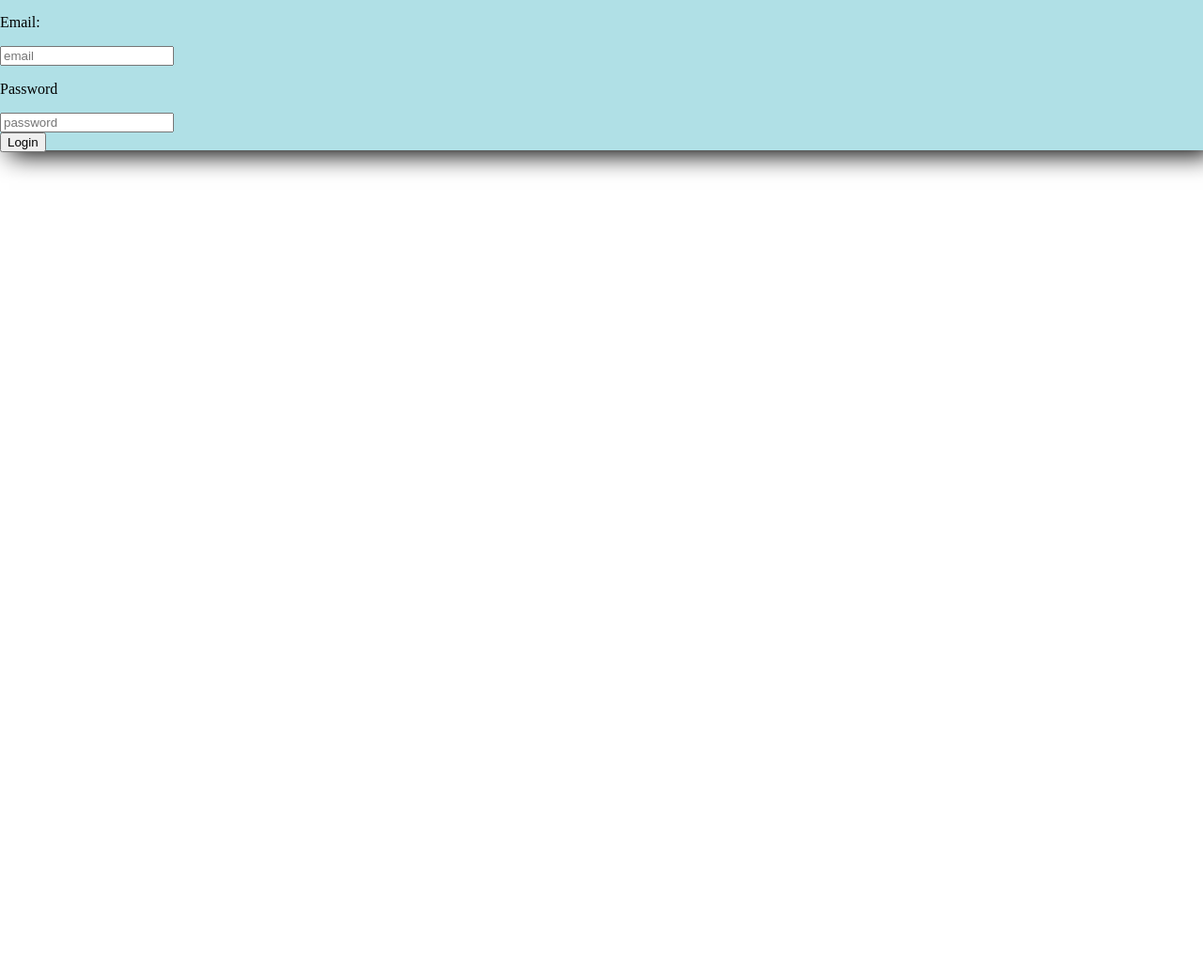
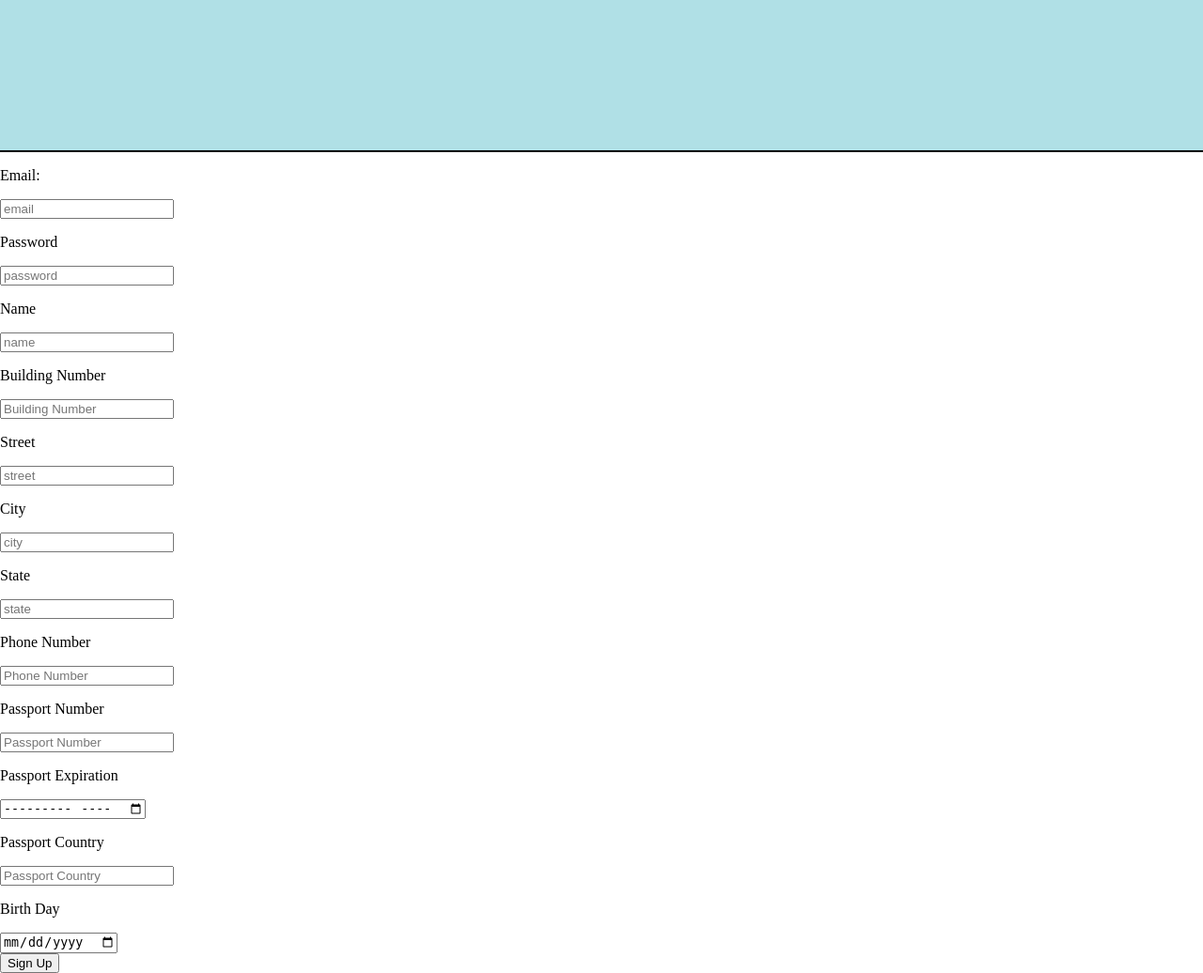
Before and after one commit to Thaileaf/DatabaseAirlines, a Flask app: page /userSignUp in a window 1280 px wide. Shown: the whole page at 94% size. Before the commit the page ends 186 px from the top, so only its background shows below. Run offline with Flask 2, Linux system fonts and the light colour scheme.

Commit message:
login and register finished

```diff
--- a/queries/createTables.sql
+++ b/queries/createTables.sql
@@ -82,8 +82,8 @@ create table Customers(
 	street 				VARCHAR(30) NOT NULL,
 	city 				VARCHAR(20) NOT NULL,
 	state 				VARCHAR(20) NOT NULL,
-	phone_number		 CHAR(12),
-	passport_number 		CHAR(9) NOT NULL,
+	phone_number		 VARCHAR(20),
+	passport_number 	    VARCHAR(20) NOT NULL,
 	passport_expiration 		DATE NOT NULL,
 	passport_country 		VARCHAR(20) NOT NULL,
 	date_of_birth 			DATE NOT NULL
--- a/register.py
+++ b/register.py
@@ -4,8 +4,8 @@ import hashlib
 import sys
 #Define route for login
 @app.route('/login')
-def login():
-	return render_template('LoginAuth/login.html')
+def login(isCus = True):
+	return render_template('LoginAuth/login.html', value = isCus)
 
 #Define route for register
 @app.route('/signup')
@@ -44,7 +44,7 @@ def loginAuth():
 	if customer:
 		email = request.form['email']
 		query = 'SELECT * FROM customers WHERE email = %s and password = %s'
-		cursor.execute(query, (email, password))
+		cursor.execute(query, (email, hashed_password))
 
 	else:
 		username = request.form['username']
@@ -69,37 +69,64 @@ def loginAuth():
 		return redirect('/')
 	else:
 		#returns an error message to the html page
-		error = 'Invalid login or username'
-		return render_template('LoginAuth/login.html', error=error)
+		if customer:
+			error = 'Invalid password or email'
+			value = True
+		else:
+			error = 'Invalid password or username'
+			value = False
+
+
+		return render_template('LoginAuth/login.html', error=error, value = value )
 
 #Authenticates the user register
 @app.route('/userRegisterAuth', methods=['GET', 'POST'])
 def registerUserAuth():
 	#grabs information from the forms
-	username = request.form['username']
+	email = request.form['email']
 	password = request.form['password']
-	# hashed_password = hashlib.md5(password.encode())
+	name = request.form['name']
+	buildNum = int(request.form['buildnum'])
+	street = request.form['street']
+
+	city = request.form['city']
+	state = request.form['state']
+	phoneNum = request.form['pnum']
+	passNum = request.form['passnum']
+	passExp = request.form['passexp']
+
+	passCon = request.form['passcon']
+	bday = request.form['bday']
+
+	hashed_password = hashlib.md5(password.encode())
+	hashed_password = hashed_password.hexdigest()
 
 	#cursor used to send queries
 	cursor = conn.cursor()
 	#executes query
 	query = 'SELECT * FROM customers WHERE email = %s'
-	cursor.execute(query, (username))
+	cursor.execute(query, (email))
 	#stores the results in a variable
 	data = cursor.fetchone()
 	#use fetchall() if you are expecting more than 1 data row
 	error = None
+	passExp += "-01"
 	if (data):
 		#If the previous query returns data, then user exists
 		error = "This user already exists"
 		return render_template('LoginAuth/userSignUp.html', error = error)
 	else:
-		return render_template('index.html')
-		ins = 'INSERT INTO customers VALUES(%s, %s)'
-		cursor.execute(ins, (username, hashed_password))
+		print(passExp)
+		print(password, hashed_password)
+		ins = 'INSERT INTO Customers VALUES(%s, %s, %s, %s,%s, %s, %s, %s,%s, %s, %s, %s);'
+		print((email, hashed_password, name, buildNum, street, city, state, phoneNum, passNum, passExp, passCon, bday))
+		cursor.execute(ins, (email, hashed_password, name,
+		buildNum, street, city,
+		state, phoneNum, passNum,
+		passExp, passCon, bday))
 		conn.commit()
 		cursor.close()
-		return render_template('index.html')
+		return login(True)
 
 #Authenticates the Staff register
 @app.route('/staffRegisterAuth', methods=['GET', 'POST'])
@@ -141,7 +168,7 @@ def registerStaffAuth():
 		cursor.execute(ins, (username, airline, hashed_password,firstName, lastName, bday))
 		conn.commit()
 		cursor.close()
-		return login()
+		return login(False)
 
 
 @app.route('/logout')
--- a/static/main.css
+++ b/static/main.css
@@ -10,7 +10,7 @@ html, body {
     display: flex;
     justify-content: center;
     flex-direction: column;
-    box-shadow: 10px 5px 25px black;
+    border-bottom: 2px solid black;
 }
 
 .credentials {
--- a/templates/LoginAuth/userSignUp.html
+++ b/templates/LoginAuth/userSignUp.html
@@ -8,16 +8,38 @@
 </head>
 <body>
   <div class="header">
+
+  </div>
   <form action="/userRegisterAuth" method="POST" style="text-align: left;">
     <p>Email:</p>
-      <input type="text" id="email" name="email" placeholder="email" required> <br/>
+    <input id="email" name="email" placeholder="email" required> <br/>
     <p>Password</p>
-      <input type="password" id="password" name="password" placeholder="password" required><br/>
-      <input type="submit" value="Login"><br/>
+    <input id="password" name="password" placeholder="password" required><br/>
+    <p>Name</p>
+    <input name="name" placeholder="name" required><br/>
+    <p>Building Number</p>
+    <input  name="buildnum" placeholder="Building Number" required><br/>
+    <p>Street</p>
+    <input  name="street" placeholder="street" required><br/>
+    <p>City</p>
+    <input  name="city" placeholder="city" required><br/>
+    <p>State</p>
+    <input  name="state" placeholder="state" required><br/>
+    <p>Phone Number</p>
+    <input  name="pnum" placeholder="Phone Number" type='tel' required><br/>
+    <p>Passport Number</p>
+    <input  name="passnum" placeholder="Passport Number" required><br/>
+    <p>Passport Expiration</p>
+    <input type="month" name="passexp" placeholder="Passport Expiration" required><br/>
+    <p>Passport Country</p>
+    <input name="passcon" placeholder="Passport Country" required><br/>
+    <p>Birth Day</p>
+    <input type="date"  name="bday" required><br/>
+
+    <input type="submit" value="Sign Up"><br/>
     {% if error %}
     <p class="error"><strong>Error:</strong> {{error}}</p>
     {% endif %}
   </form>
-  </div>
 </body>
 </html>
```
Also changed, not shown: templates/LoginAuth/login.html (+23 -5 lines). Lines whose indentation alone changed are shown as unchanged.
